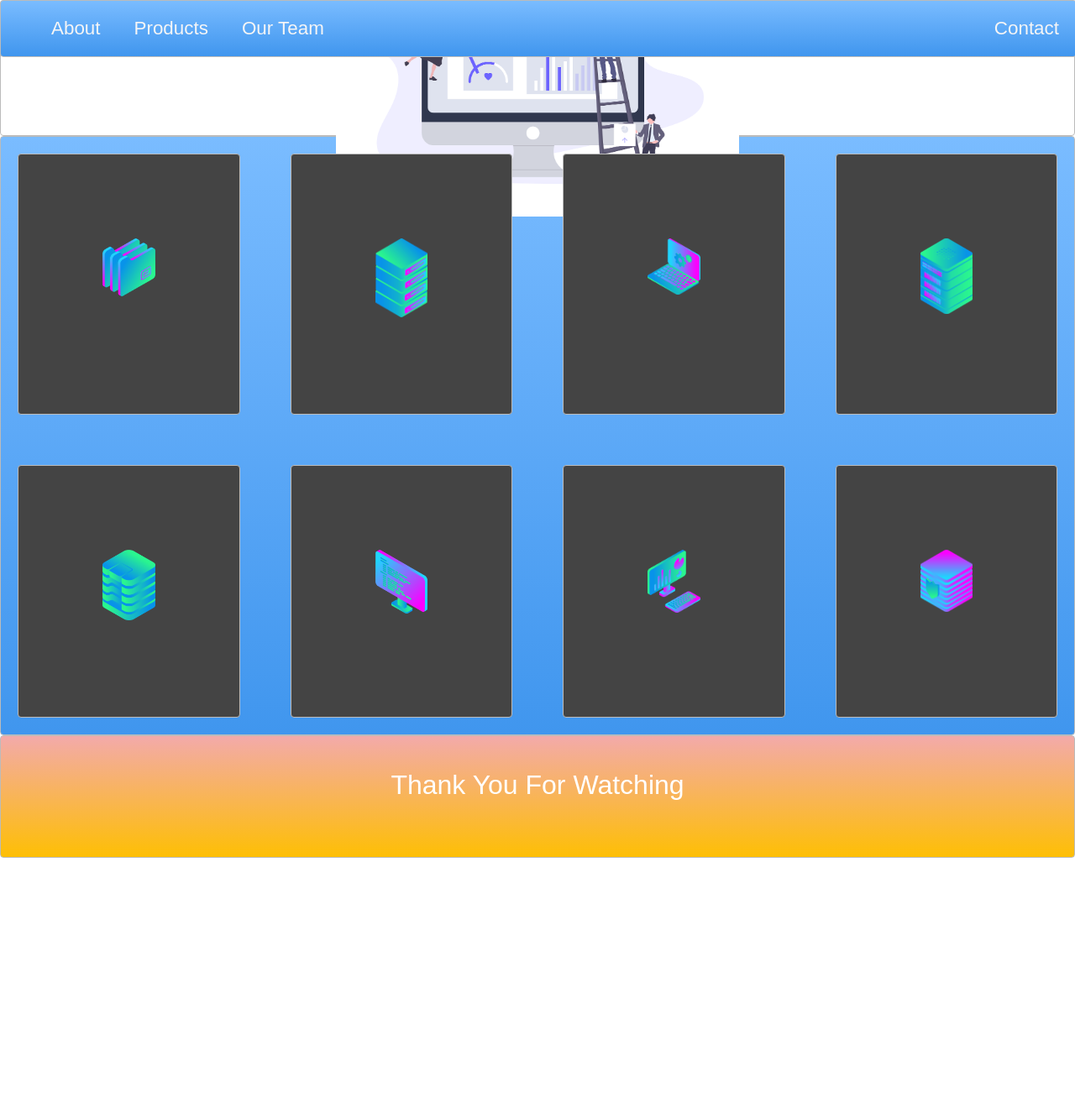
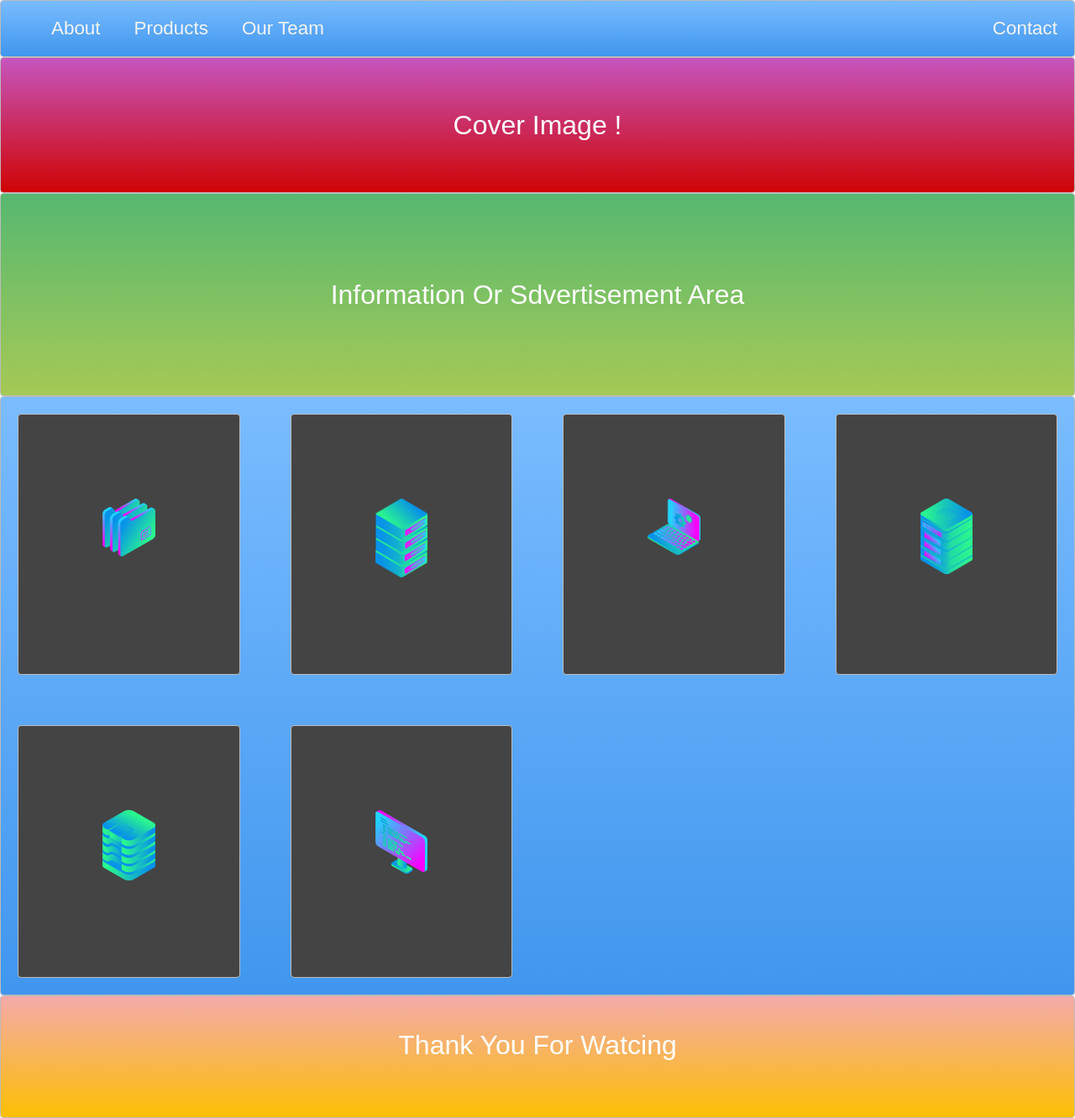
Before and after one commit to Amin-py/my-first-layout, a plain HTML site: page index.html in a window 1280 px wide. Shown: the whole page at 84% size. Before the commit the page ends 1022 px from the top, so only its background shows below. Drawn offline with Linux system fonts and the light colour scheme.

Commit message:
Update index.html

```diff
--- a/index.html
+++ b/index.html
@@ -9,7 +9,7 @@
     </head>
 
     <body>
-        <nav class="zone blue sticky">
+        <nav class="zone blue">
             <ul class="main-nav">
                 <li><a href="#">About</a></li>
                 <li><a href="#">Products</a></li>
@@ -17,7 +17,8 @@
                 <li class="push"><a href="#">Contact</a></li>
             </ul>
         </nav>
-        <div class="container zone"><img class="cover" src="img/undraw.png" alt="cover"></div>
+        <div class="container zone red">Cover Image !</div>
+        <div class="info zone green">Information Or Sdvertisement Area</div>
         <div class="zone blue grid-wrapper">
             <div class="box zone"><img src="img/files_2.png" alt="img"></div>
             <div class="box zone"><img src="img/server_2_2.png" alt="img"></div>
@@ -25,10 +26,10 @@
             <div class="box zone"><img src="img/server_3.png" alt="img"></div>
             <div class="box zone"><img src="img/data_storage_2_2.png" alt="img"></div>
             <div class="box zone"><img src="img/monitor_coding_2.png" alt="img"></div>
-            <div class="box zone"><img src="img/desktop_analytics_2.png" alt="img"></div>
-            <div class="box zone"><img src="img/server_safe_2.png" alt="img"></div>
+            <!-- <div class="box zone"><img src="img/desktop_analytics_2.png" alt="img"></div>
+<div class="box zone"><img src="img/server_safe_2.png" alt="img"></div> -->
         </div>
-        <footer class="zone yellow">Thank You For Watching</footer>
+        <footer class="zone yellow">Thank You For Watcing</footer>
     </body>
 
 </html>
```
